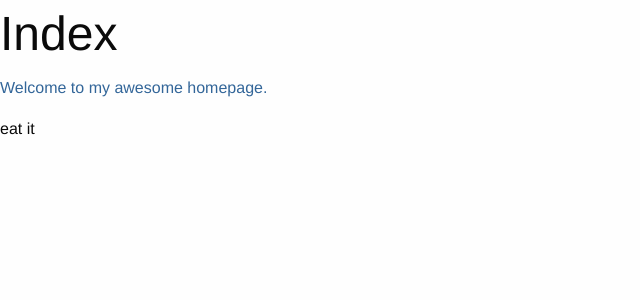
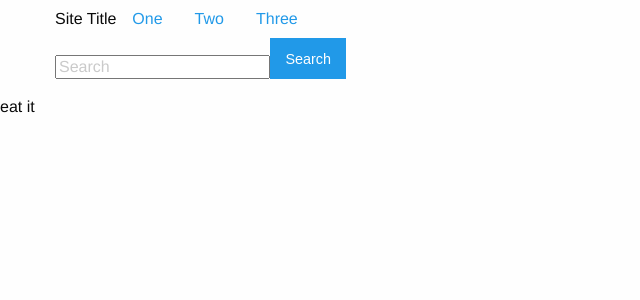
Before and after one commit to dethbird/flask-website, a Flask app: page / in a window 1280 px wide. Shown: the top 300 px of the page, without its empty margins (0-640 px from the left). Run offline with Flask 2, Linux system fonts and the light colour scheme.

Commit message:
adding menu

```diff
--- a/foundation-builder/src/layouts/default.html
+++ b/foundation-builder/src/layouts/default.html
@@ -7,6 +7,7 @@
     <meta http-equiv="x-ua-compatible" content="ie=edge">
     <meta name="viewport" content="width=device-width, initial-scale=1.0">
     <title>Foundation for Sites</title>
+    <link rel="stylesheet" href="https://cdn.jsdelivr.net/foundation/6.2.0/foundation.min.css">
     <link rel="stylesheet" href="{{root}}assets/css/app.css">
   </head>
   <body>
--- a/templates/layouts/default.html
+++ b/templates/layouts/default.html
@@ -10,6 +10,33 @@
     <link rel="stylesheet" href="/assets/css/app.css">
 </head>
 <body>
+    <div class="row extended">
+        <div class="large-12 columns">
+            <div class="top-bar">
+              <div class="top-bar-left">
+                <ul class="dropdown menu" data-dropdown-menu>
+                  <li class="menu-text">Site Title</li>
+                  <li>
+                    <a href="#">One</a>
+                    <ul class="menu vertical">
+                      <li><a href="#">One</a></li>
+                      <li><a href="#">Two</a></li>
+                      <li><a href="#">Three</a></li>
+                    </ul>
+                  </li>
+                  <li><a href="#">Two</a></li>
+                  <li><a href="#">Three</a></li>
+                </ul>
+              </div>
+              <div class="top-bar-right">
+                <ul class="menu">
+                  <li><input type="search" placeholder="Search"></li>
+                  <li><button type="button" class="button">Search</button></li>
+                </ul>
+              </div>
+            </div>
+        </div>
+    </div>
     <div id="content">{% block content %}{% endblock %}</div>
     <div id="footer">
         {% block footer %}
--- a/templates/pages/index.html
+++ b/templates/pages/index.html
@@ -7,8 +7,8 @@
     </style>
 {% endblock %}
 {% block content %}
-    <h1>Index</h1>
+    <!-- <h1>Index</h1>
     <p class="important">
       Welcome to my awesome homepage.
-    </p>
+    </p> -->
 {% endblock %}
```
Also changed, not shown: README.md.
